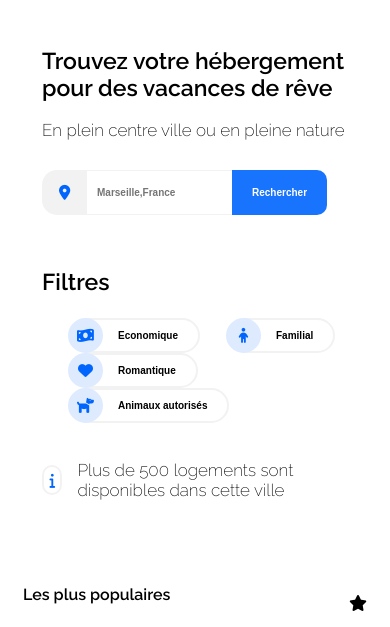
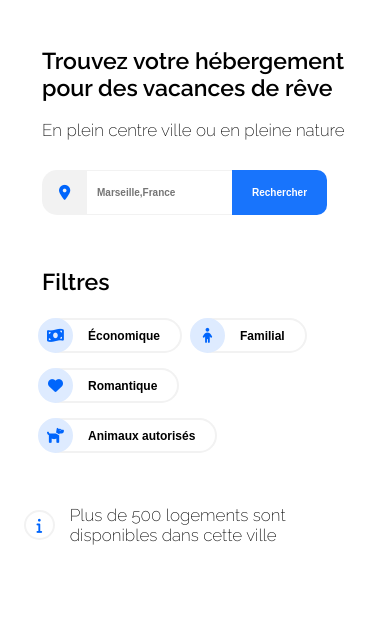
Before and after one commit to nDuuy/Booki, a plain HTML site: page index.html in a window 390 px wide. Shown: the part 151-778 px from the top of the page. Drawn offline with Linux system fonts and the light colour scheme.

Commit message:
p2-booki

```diff
--- a/Css/Style.css
+++ b/Css/Style.css
@@ -180,45 +180,9 @@ input {
   flex-wrap: wrap;
 }
 
-.button-eco {
-  display: flex;
-  align-items: center;
-  height: 35px;
-  background-color: white;
-  border: 2px solid var(--grey-color);
-  border-radius: 50px;
-  padding-right: 20px;
-  margin-left: 30px;
-  font-weight: bold;
-  font-size: 10px;
-  cursor: pointer;
-}
-.button-family {
-  display: flex;
-  align-items: center;
-  height: 35px;
-  background-color: white;
-  border: 2px solid var(--grey-color);
-  border-radius: 50px;
-  padding-right: 20px;
-  margin-left: 30px;
-  font-weight: bold;
-  font-size: 10px;
-  cursor: pointer;
-}
-.button-love {
-  display: flex;
-  align-items: center;
-  height: 35px;
-  background-color: white;
-  border: 2px solid var(--grey-color);
-  border-radius: 50px;
-  padding-right: 20px;
-  margin-left: 30px;
-  font-weight: bold;
-  font-size: 10px;
-  cursor: pointer;
-}
+.button-eco,
+.button-family,
+.button-love,
 .button-pets {
   display: flex;
   align-items: center;
@@ -274,10 +238,10 @@ input {
 }
 
 .info-icone {
-  width: 30px;
+  width: 45px;
   height: 30px;
   border: 2px solid var(--grey-color);
-  border-radius: 15px;
+  border-radius: 50%;
   align-items: center;
   justify-content: center;
   margin-right: 15px;
--- a/Css/desktop-and-tab.css
+++ b/Css/desktop-and-tab.css
@@ -15,6 +15,7 @@
   html {
     overflow: auto;
   }
+  /* hebergements-et-populaires */
 
   .hebergements-et-populaires {
     flex-wrap: wrap-reverse;
@@ -45,6 +46,8 @@
     width: 100%;
   }
 
+  /* activity  */
+
   .activity-card {
     display: flex;
     flex-direction: row;
@@ -57,6 +60,8 @@
     /* otptin3 display: grid: justify-content: none; overflow: scrol ; */
   }
 
+  /* footer  */
+
   .footer-columns {
     margin-left: 50px;
   }
@@ -67,6 +72,23 @@
     width: 100%;
     margin: auto;
   }
+
+  h1,
+  h3 {
+    font-size: 23px;
+  }
+
+  h4 {
+    font-size: 20px;
+    margin: 10px 0px 0px 8px;
+  }
+
+  p {
+    font-size: 17px;
+    font-weight: normal;
+  }
+
+  /* header */
 
   header {
     display: flex;
@@ -101,25 +123,24 @@
     border-bottom: 2px solid var(--blue-color);
   }
 
-  h1,
-  h3 {
-    font-size: 23px;
-  }
-
-  h4 {
-    font-size: 20px;
-    margin: 10px 0px 0px 8px;
-  }
-
-  p {
-    font-size: 17px;
-    font-weight: normal;
-  }
-
+  /* search-filter */
   .form {
     margin: 30px 0px;
   }
-  /* ////////////////// */
+
+  .button-eco,
+  .button-family,
+  .button-love,
+  .button-pets {
+    margin: 0px 12px 15px 0px;
+    font-size: 12px;
+  }
+
+  .info-icone {
+    margin-left: -18px;
+  }
+
+  /* hebergements-et-populaires */
 
   .hebergements-et-populaires {
     flex-direction: column-reverse;
@@ -135,6 +156,11 @@
 
   #title-2 {
     margin-bottom: 30px;
+  }
+
+  #pop-stars {
+    margin-bottom: 15px;
+    font-size: 20px;
   }
 
   .pop-thumb {
@@ -190,6 +216,7 @@
     margin: 15px 35px;
     font-size: 20px;
   }
+  /* activity */
 
   .activity {
     margin: 30px 20px;
@@ -218,7 +245,7 @@
     height: 160px;
     width: 100%;
   }
-
+  /* footer */
   .end {
     flex-direction: column;
   }
--- a/index.html
+++ b/index.html
@@ -63,7 +63,7 @@
                 <span class="icone">
                   <i class="fas fa-money-bill-wave"></i
                 ></span>
-                <span>Economique</span>
+                <span>Économique</span>
               </button>
               <button class="button-family">
                 <span class="icone"><i class="fas fa-child"></i> </span>
@@ -83,7 +83,9 @@
             <span class="info-icone">
               <i class="fas fa-info"></i>
             </span>
-            <p>Plus de 500 logements sont disponibles dans cette ville</p>
+            <p id="filter-info">
+              Plus de 500 logements sont disponibles dans cette ville
+            </p>
           </div>
         </section>
 
@@ -220,7 +222,7 @@
           <section class="populaires">
             <div class="pop-title">
               <h2 id="title-2">Les plus populaires</h2>
-              <i class="fa-solid fa-star"></i>
+              <i class="fa-solid fa-star" id="pop-stars"></i>
             </div>
             <div class="pop-thumb">
               <a href="#" class="link-thumb-pop">
```
